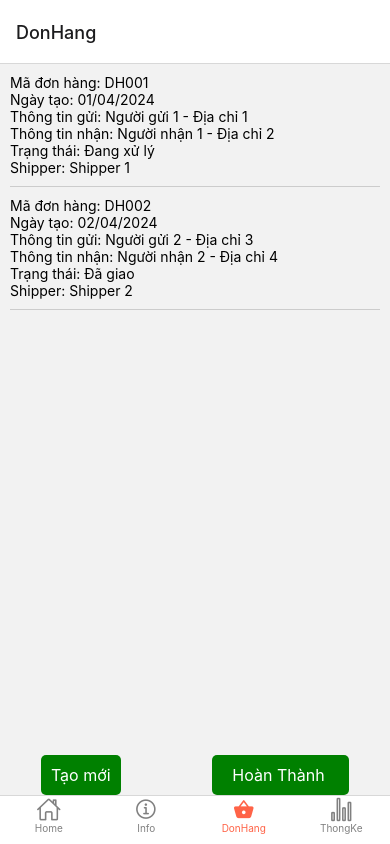
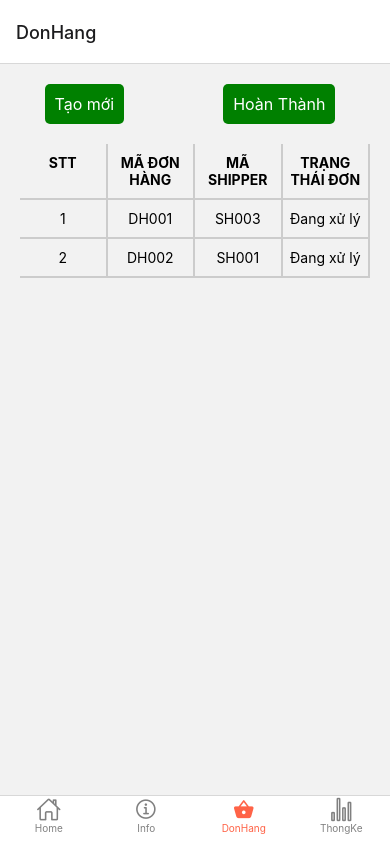
Before and after one commit to nin205ou/QuanLyGiaoHang_App, a React Native app in the folder app/GiaoHangApp/: screen /DonHang in a window 390 px wide. Built offline with nearby package versions, Linux system fonts and the light colour scheme.

Commit message:
DonHang.js

```diff
--- a/app/GiaoHangApp/components/screens/DonHang.js
+++ b/app/GiaoHangApp/components/screens/DonHang.js
@@ -1,78 +1,106 @@
-import * as React from 'react';
+import React, { useState } from 'react';
 import { View, Text, TouchableOpacity, FlatList, StyleSheet } from 'react-native';
 
 export default function DonHang({ navigation }) {
+  const [data, setData] = useState([
+    {
+      maDonHang: 'DH001',
+      ngayTao: '01/04/2024',
+      thongTinGui: 'Người gửi 1 - Địa chỉ 1',
+      thongTinNhan: 'Người nhận 1 - Địa chỉ 2',
+      trangThai: 'Đang xử lý',
+      shipper: 'SH003',
+    },
+    {
+      maDonHang: 'DH002',
+      ngayTao: '02/04/2024',
+      thongTinGui: 'Người gửi 2 - Địa chỉ 3',
+      thongTinNhan: 'Người nhận 2 - Địa chỉ 4',
+      trangThai: 'Đang xử lý',
+      shipper: 'SH001',
+    },
+  ]);
+  const [selectedItemIndex, setSelectedItemIndex] = useState(null);
 
   const handleTaoMoiDH = () => {
     navigation.navigate('TaoMoiDH');
   };
 
-  const data = [
-    {
-      id: 1,
-      maDonHang: 'DH001',
-      ngayTao: '01/04/2024',
-      thongTinGui: 'Người gửi 1 - Địa chỉ 1',
-      thongTinNhan: 'Người nhận 1 - Địa chỉ 2',
-      trangThai: 'Đang xử lý',
-      shipper: 'Shipper 1',
-    },
-    {
-      id: 2,
-      maDonHang: 'DH002',
-      ngayTao: '02/04/2024',
-      thongTinGui: 'Người gửi 2 - Địa chỉ 3',
-      thongTinNhan: 'Người nhận 2 - Địa chỉ 4',
-      trangThai: 'Đã giao',
-      shipper: 'Shipper 2',
-    },
-  ];
+  const handleHoanThanhDH = () => {
+    if (selectedItemIndex !== null) {
+      const newData = data.map((item, index) => {
+        if (index === selectedItemIndex) {
+          return { ...item, trangThai: 'Đã giao' };
+        }
+        return item;
+      });
+      setData(newData);
+    }
+  };
 
-  const renderItem = ({ item }) => (
-    <View style={styles.itemContainer}>
-      <Text>Mã đơn hàng: {item.maDonHang}</Text>
-      <Text>Ngày tạo: {item.ngayTao}</Text>
-      <Text>Thông tin gửi: {item.thongTinGui}</Text>
-      <Text>Thông tin nhận: {item.thongTinNhan}</Text>
-      <Text>Trạng thái: {item.trangThai}</Text>
-      <Text>Shipper: {item.shipper}</Text>
-    </View>
+  const handleItemClick = (index) => {
+    setSelectedItemIndex(index);
+  };
+
+  const renderItem = ({ item, index }) => (
+    <TouchableOpacity onPress={() => handleItemClick(index)}>
+      <View style={[styles.row, selectedItemIndex === index && styles.selectedRow]}>
+        <Text style={styles.cell}>{index + 1}</Text>
+        <Text style={styles.cell}>{item.maDonHang}</Text>
+        <Text style={styles.cell}>{item.shipper}</Text>
+        <Text style={styles.cell}>{item.trangThai}</Text>
+      </View>
+    </TouchableOpacity>
   );
 
   return (
     <View style={{ flex: 1 }}>
-      <FlatList
-        data={data}
-        renderItem={renderItem}
-        keyExtractor={item => item.id.toString()}
-        style={{ paddingHorizontal: 10 }}
-      />
       <View style={{ flexDirection: 'row', justifyContent: 'space-around', marginTop: 20 }}>
         <TouchableOpacity onPress={handleTaoMoiDH} style={{ marginRight: 10, padding: 10, backgroundColor: 'green', borderRadius: 5 }}>
-          <Text style={styles.buttonText}>Tạo mới</Text>
+          <Text style={{ fontSize: 16, color: 'white' }}>Tạo mới</Text>
         </TouchableOpacity>
-        <TouchableOpacity style={styles.button}>
-          <Text style={styles.buttonText}>Hoàn Thành </Text>
+        <TouchableOpacity onPress={handleHoanThanhDH} style={{ marginRight: 10, padding: 10, backgroundColor: 'green', borderRadius: 5 }}>
+          <Text style={{ fontSize: 16, color: 'white' }}>Hoàn Thành</Text>
         </TouchableOpacity>
+      </View>
+      <View style={styles.tableContainer}>
+        <View style={styles.row}>
+          <Text style={[styles.header, styles.cell]}>STT</Text>
+          <Text style={[styles.header, styles.cell]}>MÃ ĐƠN HÀNG</Text>
+          <Text style={[styles.header, styles.cell]}>MÃ SHIPPER</Text>
+          <Text style={[styles.header, styles.cell]}>TRẠNG THÁI ĐƠN</Text>
+        </View>
+        <FlatList
+          data={data}
+          renderItem={renderItem}
+          keyExtractor={(item, index) => index.toString()}
+        />
       </View>
     </View>
   );
 }
 
 const styles = StyleSheet.create({
-  itemContainer: {
-    borderBottomWidth: 1,
+  tableContainer: {
+    margin: 20,
+  },
+  row: {
+    flexDirection: 'row',
+    borderBottomWidth: 2,
     borderColor: '#ccc',
+  },
+  selectedRow: {
+    backgroundColor: 'lightblue',
+  },
+  header: {
+    fontWeight: 'bold',
+    textAlign: 'center',
+  },
+  cell: {
+    flex: 1,
     paddingVertical: 10,
-  },
-  button: {
-    backgroundColor: 'green',
-    paddingVertical: 10,
-    paddingHorizontal: 20,
-    borderRadius: 5,
-  },
-  buttonText: {
-    color: 'white',
-    fontSize: 16,
+    borderRightWidth: 2,
+    borderColor: '#ccc',
+    textAlign: 'center',
   },
 });
```
